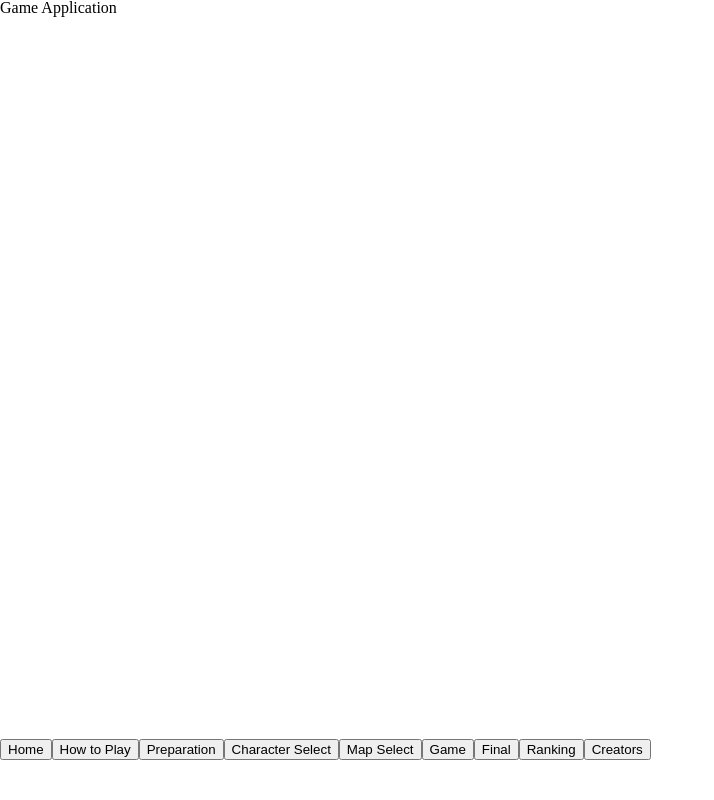
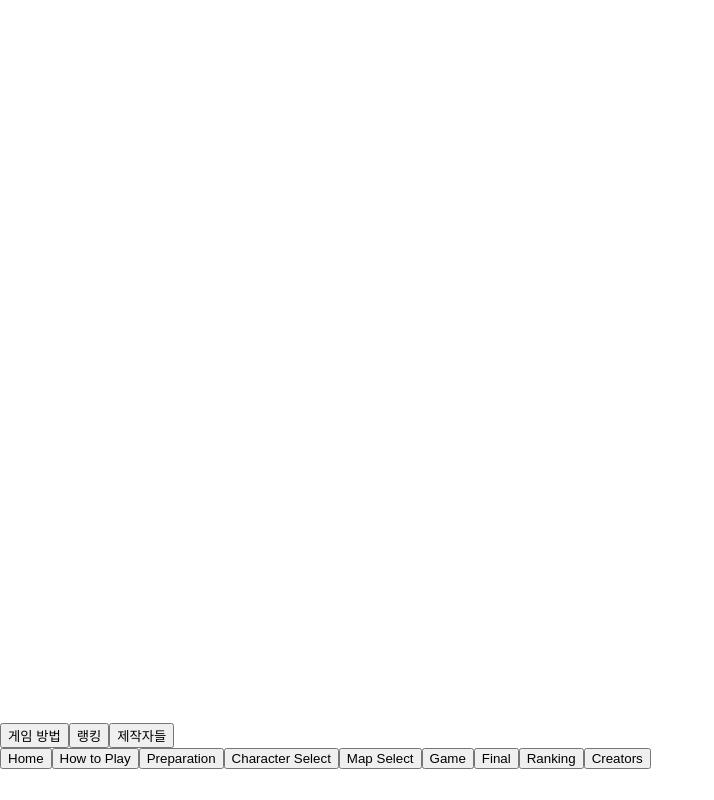
Before and after one commit to dongapple/The-Moon-Quest, a React (Create React App) app: page / in a window 1280 px wide. Shown: the whole page, without its empty margins (0-714 px from the left). Built offline with nearby package versions, Linux system fonts and the light colour scheme.

Commit message:
🌊 페이지간 이동 활성화 및 수정 #3

```diff
--- a/src/App.tsx
+++ b/src/App.tsx
@@ -1,23 +1,13 @@
 // App.tsx
-import React, { useState } from 'react';
+import React from 'react';
+import useStore from './services/store';
 import Canvas from './components/Canvas';
 
 const App: React.FC = () => {
-  const [currentScreen, setCurrentScreen] = useState<
-    | 'home'
-    | 'howToPlay'
-    | 'preparation'
-    | 'characterSelect'
-    | 'mapSelect'
-    | 'game'
-    | 'final'
-    | 'ranking'
-    | 'creators'
-  >('home');
+  const { currentScreen, setCurrentScreen } = useStore();
 
   return (
     <div>
-      <h1>Game Application</h1>
       <Canvas currentScreen={currentScreen} setCurrentScreen={setCurrentScreen} />
       <div>
         <button
--- a/src/components/Canvas.tsx
+++ b/src/components/Canvas.tsx
@@ -1,4 +1,5 @@
-import React, { useRef, useEffect } from 'react';
+// Canvas.tsx
+import React, { useRef, useEffect, useState } from 'react';
 import ScreenHome from './ScreenHome';
 import ScreenHowToPlay from './ScreenHowToPlay';
 import ScreenPreparation from './ScreenPreparation';
@@ -8,47 +9,44 @@ import ScreenGame from './ScreenGame';
 import ScreenFinal from './ScreenFinal';
 import ScreenRanking from './ScreenRanking';
 import ScreenCreators from './ScreenCreators';
+import { type StoreState } from '../services/interfaces';
 
 interface CanvasProps {
-  currentScreen:
-    | 'home'
-    | 'howToPlay'
-    | 'preparation'
-    | 'characterSelect'
-    | 'mapSelect'
-    | 'game'
-    | 'final'
-    | 'ranking'
-    | 'creators';
-  setCurrentScreen: React.Dispatch<
-    React.SetStateAction<
-      | 'home'
-      | 'howToPlay'
-      | 'preparation'
-      | 'characterSelect'
-      | 'mapSelect'
-      | 'game'
-      | 'final'
-      | 'ranking'
-      | 'creators'
-    >
-  >;
+  currentScreen: StoreState['currentScreen'];
+  setCurrentScreen: StoreState['setCurrentScreen'];
 }
 
 const Canvas: React.FC<CanvasProps> = ({ currentScreen, setCurrentScreen }) => {
   const canvasRef = useRef<HTMLCanvasElement | null>(null);
-  const context = canvasRef.current != null ? canvasRef.current.getContext('2d') : null;
+  const [context, setContext] = useState<CanvasRenderingContext2D | null>(null);
 
+  // useEffect로 context를 안전하게 설정
+  useEffect(() => {
+    if (canvasRef.current != null) {
+      const ctx = canvasRef.current.getContext('2d');
+      if (ctx != null) {
+        setContext(ctx);
+      }
+    }
+  }, []);
+
+  // 화면이 변경될 때마다 캔버스를 초기화
   useEffect(() => {
     if (context != null && canvasRef.current != null) {
       context.clearRect(0, 0, canvasRef.current.width, canvasRef.current.height);
     }
-  }, [context]);
+  }, [context, currentScreen]);
 
   return (
     <>
       <canvas ref={canvasRef} width={1280} height={720} />
-      {currentScreen === 'home' && <ScreenHome context={context} canvas={canvasRef.current} />}
+      {currentScreen === 'home' && (
+        <ScreenHome
+          context={context}
+          canvas={canvasRef.current}
+          setCurrentScreen={setCurrentScreen}
+        />
+      )}
       {currentScreen === 'howToPlay' && (
         <ScreenHowToPlay context={context} canvas={canvasRef.current} />
       )}
--- a/src/components/ScreenHome.tsx
+++ b/src/components/ScreenHome.tsx
@@ -1,10 +1,11 @@
-import type React from 'react';
-import { useEffect } from 'react';
+import React, { useEffect } from 'react';
+import { type StoreState } from '../services/interfaces';
 
 const ScreenHome: React.FC<{
   context: CanvasRenderingContext2D | null;
   canvas: HTMLCanvasElement | null;
-}> = ({ context, canvas }) => {
+  setCurrentScreen: StoreState['setCurrentScreen'];
+}> = ({ context, canvas, setCurrentScreen }) => {
   useEffect(() => {
     if (context != null && canvas != null) {
       context.clearRect(0, 0, canvas.width, canvas.height);
@@ -16,7 +17,31 @@ const ScreenHome: React.FC<{
     }
   }, [context, canvas]);
 
-  return null;
+  return (
+    <div>
+      <button
+        onClick={() => {
+          setCurrentScreen('howToPlay'); // 게임 방법 페이지로 이동
+        }}
+      >
+        게임 방법
+      </button>
+      <button
+        onClick={() => {
+          setCurrentScreen('ranking'); // 랭킹 페이지로 이동
+        }}
+      >
+        랭킹
+      </button>
+      <button
+        onClick={() => {
+          setCurrentScreen('creators'); // 제작자들 페이지로 이동
+        }}
+      >
+        제작자들
+      </button>
+    </div>
+  );
 };
 
 export default ScreenHome;
```
